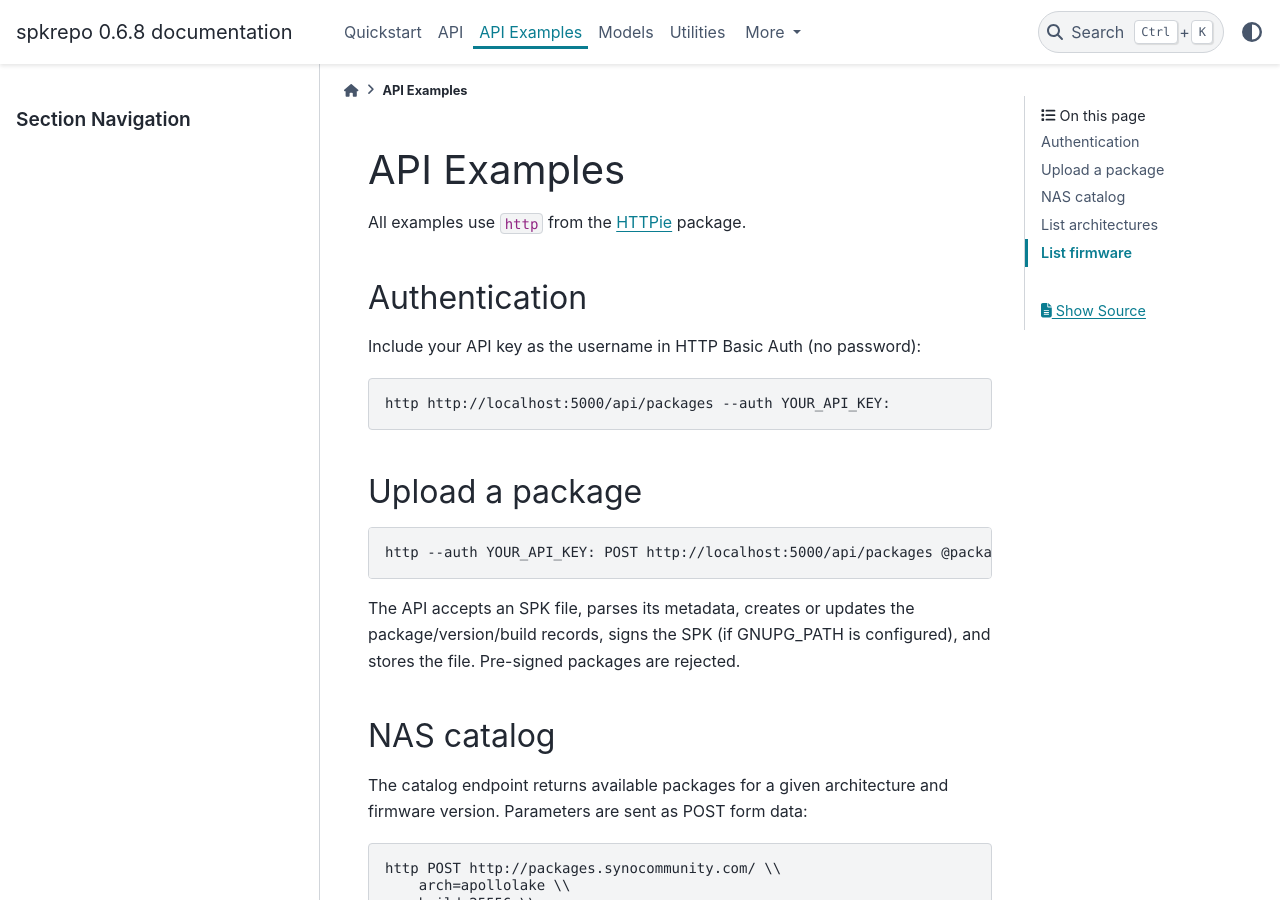
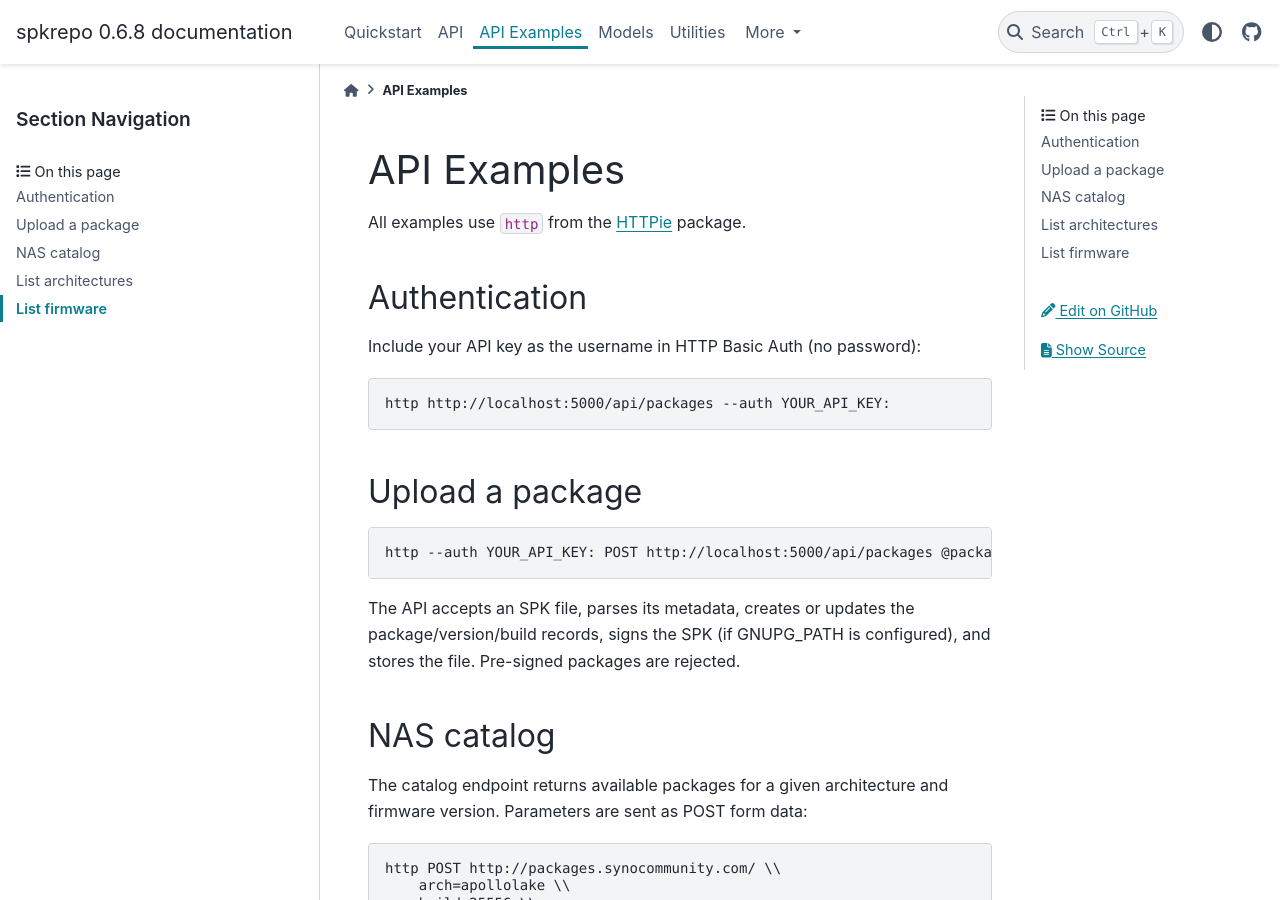
Before and after one commit to SynoCommunity/spkrepo, a Sphinx documentation site: the page built from docs/api_examples.rst, in a window 1280 px wide and 900 px high. Built offline with Sphinx 7.4.7 and the PyData theme 0.15.4, drawn with Linux system fonts in a browser that asks for light colours.

Commit message:
fix: configure pydata-sphinx-theme sidebar and navigation (#271)

```diff
--- a/docs/conf.py
+++ b/docs/conf.py
@@ -117,11 +117,24 @@ pygments_style = "sphinx"
 # The theme to use for HTML and HTML Help pages.  See the documentation for
 # a list of builtin themes.
 html_theme = "pydata_sphinx_theme"
-
-# Theme options are theme-specific and customize the look and feel of a theme
-# further.  For a list of options available for each theme, see the
-# documentation.
-# html_theme_options = {}
+html_theme_options = {
+    "show_nav_level": 2,
+    "navigation_with_keys": True,
+    "use_edit_page_button": True,
+    "icon_links": [
+        {
+            "name": "GitHub",
+            "url": "https://github.com/SynoCommunity/spkrepo",
+            "icon": "fa-brands fa-github",
+        },
+    ],
+}
+html_context = {
+    "github_user": "SynoCommunity",
+    "github_repo": "spkrepo",
+    "github_version": "main",
+    "doc_path": "docs",
+}
 
 # Add any paths that contain custom themes here, relative to this directory.
 
@@ -160,7 +173,9 @@ html_static_path = ["_static"]
 # html_use_smartypants = True
 
 # Custom sidebar templates, maps document names to template names.
-# html_sidebars = {}
+html_sidebars = {
+    "**": ["sidebar-nav-bs", "page-toc"],
+}
 
 # Additional templates that should be rendered to pages, maps page names to
 # template names.
```
